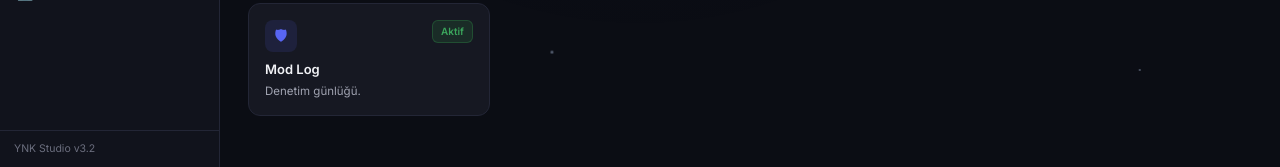
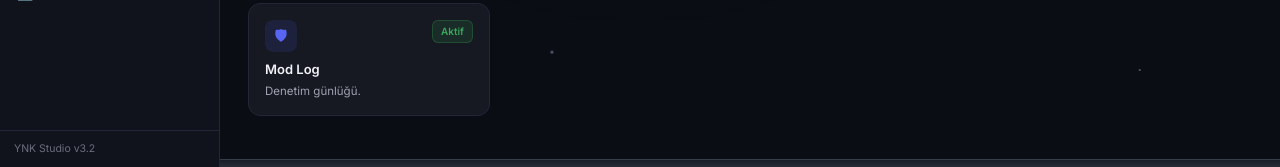
Before and after one commit to Buqraaa/ynk-bot, a FastAPI app: page / in a window 1280 px wide. Shown: the part 633-800 px from the top of the page. Run offline with FastAPI, Linux system fonts and the light colour scheme.

Commit message:
improve: cursor glow smaller/stable, snow pile at bottom, transform-based tracking

```diff
--- a/web/templates/index.html
+++ b/web/templates/index.html
@@ -87,17 +87,28 @@ body.ready { visibility: visible; }
     inset: 0;
     background: radial-gradient(ellipse at 50% 0%, rgba(100,140,220,0.06) 0%, transparent 60%);
 }
-/* cursor glow */
+/* cursor glow - small and stable */
 .cursor-glow {
     position: fixed;
-    width: 300px;
-    height: 300px;
+    width: 120px;
+    height: 120px;
     border-radius: 50%;
-    background: radial-gradient(circle, rgba(88,101,242,0.08) 0%, transparent 70%);
+    background: radial-gradient(circle, rgba(88,101,242,0.12) 0%, transparent 70%);
     pointer-events: none;
     z-index: 1;
     transform: translate(-50%, -50%);
-    transition: left 0.1s ease, top 0.1s ease;
+    transition: none;
+    will-change: transform;
+}
+/* snow accumulation at bottom */
+.bg-anim .snow-pile {
+    position: absolute;
+    bottom: 0;
+    left: 0;
+    right: 0;
+    height: 8px;
+    background: linear-gradient(180deg, rgba(200,220,255,0.08) 0%, rgba(200,220,255,0.15) 100%);
+    border-top: 1px solid rgba(200,220,255,0.1);
 }
 
 /* sidebar */
@@ -401,7 +412,7 @@ textarea.code { min-height: 260px; color: #7dd3fc; font-family: 'JetBrains Mono'
 </head>
 <body>
 
-<div class="bg-anim"><div class="frost"></div><div class="snow"></div><div class="snow"></div><div class="snow"></div><div class="snow"></div><div class="snow"></div><div class="snow"></div><div class="snow"></div><div class="snow"></div><div class="snow"></div><div class="snow"></div><div class="snow"></div><div class="snow"></div><div class="snow"></div><div class="snow"></div><div class="snow"></div></div>
+<div class="bg-anim"><div class="frost"></div><div class="snow"></div><div class="snow"></div><div class="snow"></div><div class="snow"></div><div class="snow"></div><div class="snow"></div><div class="snow"></div><div class="snow"></div><div class="snow"></div><div class="snow"></div><div class="snow"></div><div class="snow"></div><div class="snow"></div><div class="snow"></div><div class="snow"></div><div class="snow-pile"></div></div>
 <div class="cursor-glow" id="cursorGlow"></div>
 
 <div class="sidebar">
@@ -941,12 +952,11 @@ function filterPlugins() {
     setTimeout(kontrolEt, 400);
 })();
 
-// Mouse tracking - cursor glow
+// Mouse tracking - cursor glow (transform for performance)
 document.addEventListener('mousemove', function(e) {
     const glow = document.getElementById('cursorGlow');
     if (glow) {
-        glow.style.left = e.clientX + 'px';
-        glow.style.top = e.clientY + 'px';
+        glow.style.transform = 'translate(' + (e.clientX - 60) + 'px, ' + (e.clientY - 60) + 'px)';
     }
 });
 
```
